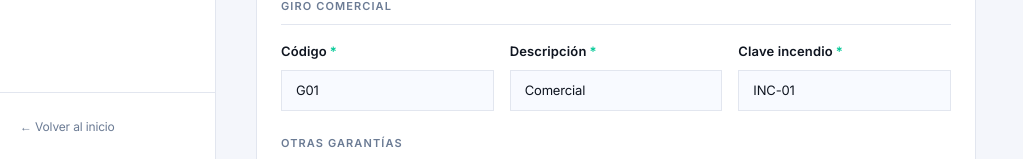
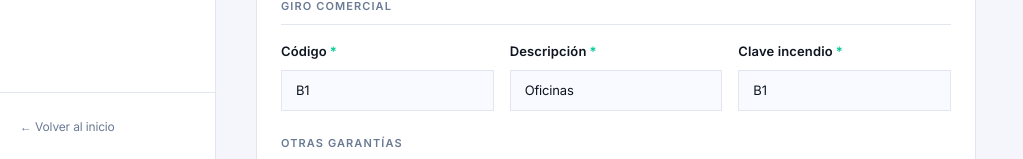
Before and after one commit to HansOr04/RetoIACenter, a Next.js app in the folder apps/web/: page /cotizador/1/ubicaciones in a window 1280 px wide. Shown: the part 641-800 px from the top of the page, without its empty margins (0-1023 px from the left). Built offline with nearby package versions, Linux system fonts and the light colour scheme; no server answers.

Commit message:
feat: add location details form page for policy quotes

```diff
--- a/apps/web/src/app/cotizador/[folio]/ubicaciones/page.tsx
+++ b/apps/web/src/app/cotizador/[folio]/ubicaciones/page.tsx
@@ -37,7 +37,7 @@ const emptyUbicacion = (): UbicacionForm => ({
   tipoConstructivo: 'MAMPOSTERIA',
   valorEdificacion: '100000',
   valorContenidos: '50000',
-  giro: { codigo: 'G01', descripcion: 'Comercial', claveIncendio: 'INC-01' },
+  giro: { codigo: 'B1', descripcion: 'Oficinas', claveIncendio: 'B1' },
   garantias: 'INCENDIO, TERREMOTO',
 });
 
```
